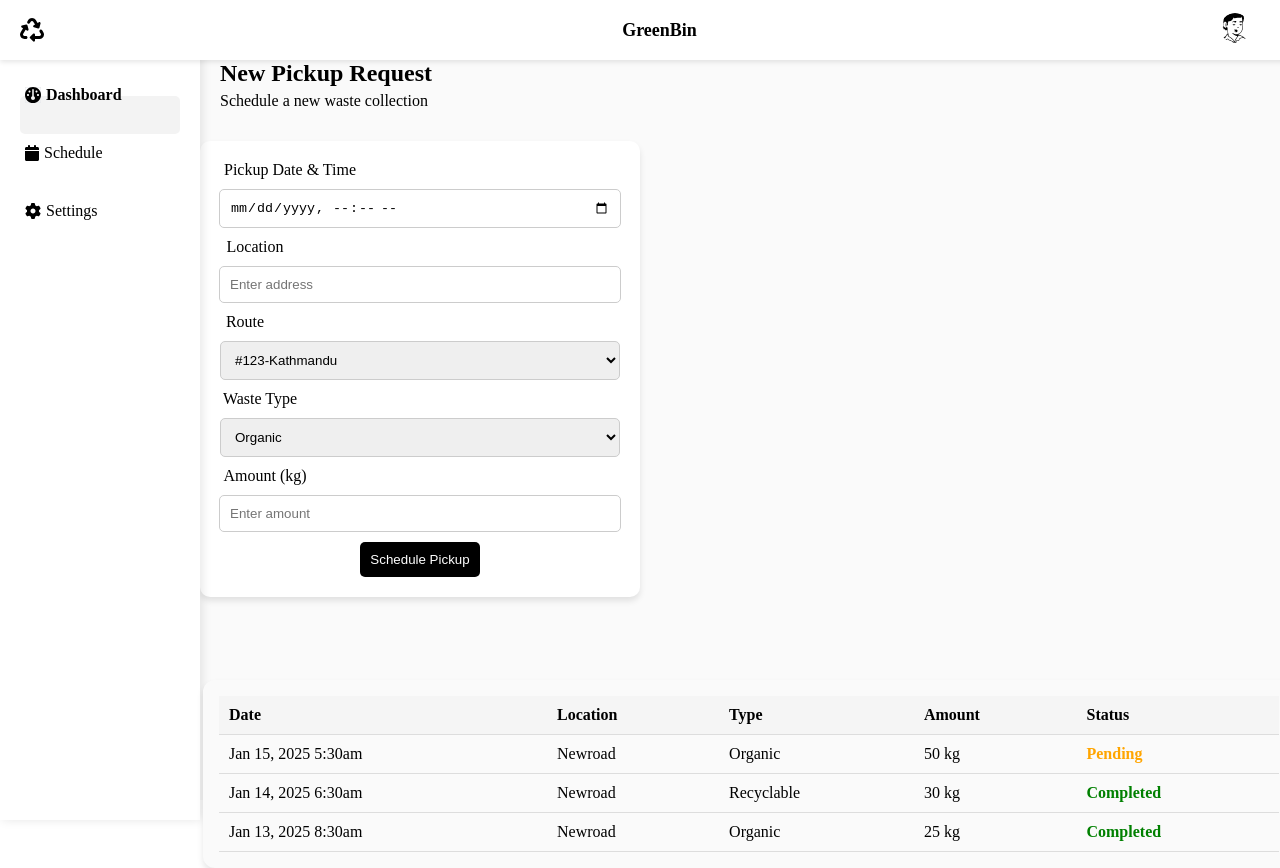
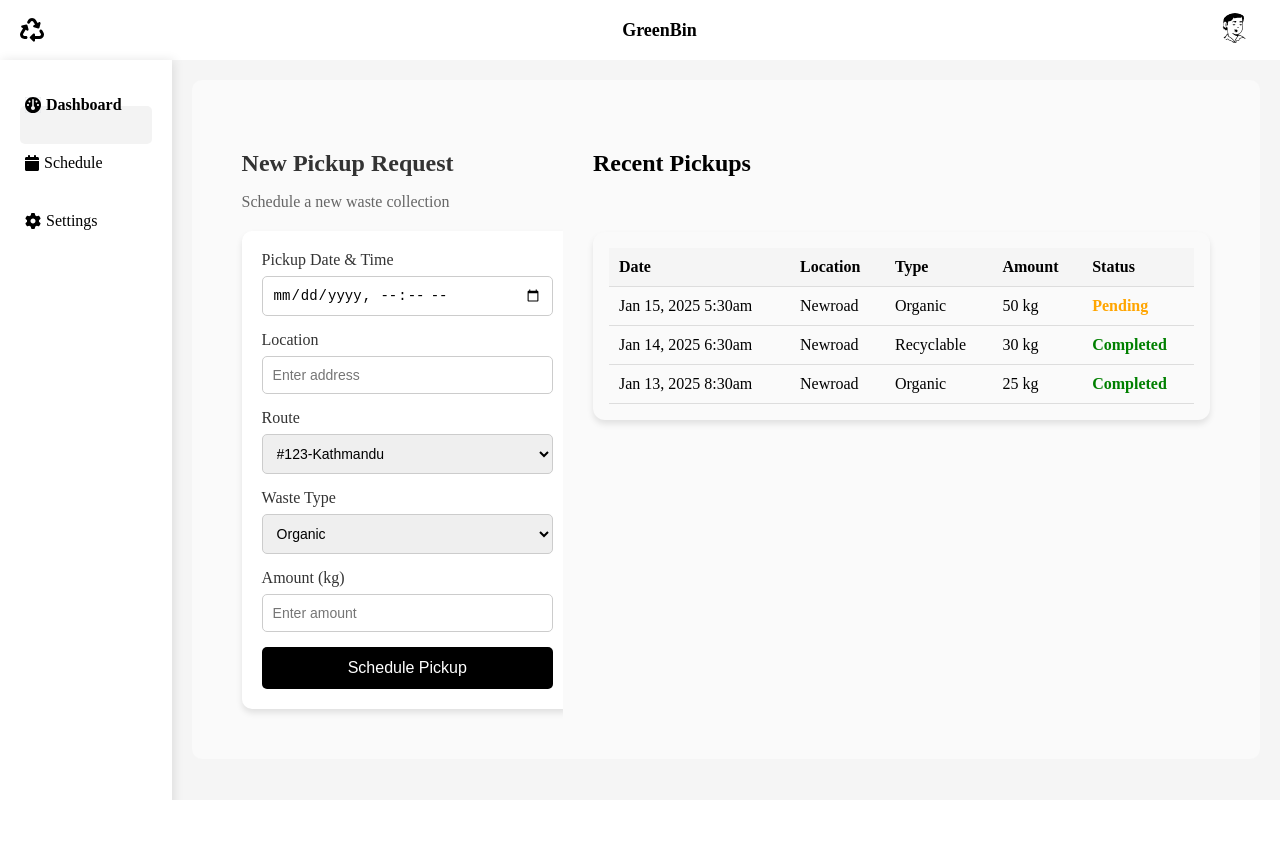
Before and after one commit to DibuBaj/WMS-Frontend, a React (Vite) app: page /userdashboard in a window 1280 px wide. After the commit the page ends 800 px from the top, so only its background shows below. Built offline with nearby package versions, Linux system fonts and the light colour scheme.

Commit message:
User Dashboard Fixes

```diff
--- /dev/null
+++ b/src/components/Userdashboard/Dashboard/Dashboard.css
@@ -0,0 +1,22 @@
+.user-dashboard {
+  display: flex;
+  min-height: 100vh;
+  background-color: #f5f5f5;
+}
+
+.dashboard-wrapper {
+  background-color: rgb(250, 250, 250);
+  border-radius: 10px;
+  padding: 20px;
+  width: 100%;
+  height: 100%;
+  display: flex;
+  margin:20px;
+  justify-content: space-between;
+}
+
+@media (max-width: 768px) {
+  .dashboard-wrapper {
+    flex-direction: column;
+  }
+}
--- a/src/components/Userdashboard/Dashboard/Pickup.css
+++ b/src/components/Userdashboard/Dashboard/Pickup.css
@@ -1,28 +1,27 @@
 .pickup-container {
-    background-color: rgb(250, 250, 250);
+
   padding: 30px;
-    border-radius: 10px;
-    min-height: 100vh;
-    padding-left: 200px;
+  max-width: 420px;
+  flex: 1;
+  overflow-y: auto;
 }
 
 .Maintext {
-    position: relative;
-    padding-top: 10px;
-    left: 20px;
+  margin-bottom: 5px;
+  color: #333;
 }
 
 .subtext {
-    position: relative;
-    top: -15px;
-    left: 20px;
+  color: #666;
+  margin-bottom: 20px;
 }
+
 .pickup-form {
   display: flex;
   flex-direction: column;
-    align-items: center;
+  align-items: flex-start;
   justify-content: center;
-    gap: 10px;
+  gap: 15px;
   max-width: 400px;
   width: 100%;
   background: white;
@@ -31,48 +30,78 @@
   box-shadow: 0px 4px 6px rgba(0, 0, 0, 0.1);
 }
 
-  .pickup-input{
-    width: 95%;
+.pickup-input {
+  width: 100%;
   padding: 10px;
   border: 1px solid #ccc;
   border-radius: 5px;
+  font-size: 14px;
+  box-sizing: border-box;
 }
+
 .pickup-select {
   width: 100%;
   padding: 10px;
   border: 1px solid #ccc;
   border-radius: 5px;
+  font-size: 14px;
+  box-sizing: border-box;
 }
 
 .pickup-button {
   background-color: black;
   color: white;
-    padding: 10px;
+  padding: 12px 24px;
   border: none;
   border-radius: 5px;
   cursor: pointer;
+  width: 100%;
+  font-size: 16px;
+  transition: background-color 0.3s ease;
 }
 
 .pickup-button:hover {
   background-color: darkgray;
 }
+
+.form-group {
+  width: 100%;
+  display: flex;
+  flex-direction: column;
+  gap: 5px;
+}
+
+.form-label {
+  font-weight: 500;
+  color: #333;
+  margin-bottom: 2px;
+}
+
 .Textt-pickup{
   position: relative;
   right: 130px;
 }
+
 .Textt-location{
   position: relative;
   right: 165px;
 }
+
 .Textt-route{
   position: relative;
   right: 175px;
 }
+
 .Textt-type{
   position: relative;
   right: 160px;
 }
+
 .Textt-amount{
   position: relative;
   right: 155px;
 }
+.recent-pickups-wrapper{
+  padding: 30px;
+  width: 60%;
+}
--- a/src/components/Userdashboard/Dashboard/Recentpickup.css
+++ b/src/components/Userdashboard/Dashboard/Recentpickup.css
@@ -1,78 +1,16 @@
-/*
-.recent-pickups {
-    margin-top: 24px;
-    padding: 16px;
-    background:  rgb(250, 250, 250);
-    border-radius: 12px;
-    box-shadow: 0 4px 6px rgba(0, 0, 0, 0.1);
 
-    width: 100%;
-    position: absolute;
-    left: 203px;
-    max-width: 1380px;
-    margin: 0 auto;
-    overflow-x: hidden;
-    top: 680px;
-  }
-.Recenttext{
-    position: absolute;
-    left: 220px;
-    bottom: 10px;
-}
-
-  .recent-pickups h2 {
-    font-size: 18px;
-    font-weight: bold;
-    margin-bottom: 12px;
-  }
-
-  .recent-pickups table {
-    width: 100%;
-    border-collapse: collapse;
-  }
-
-  .recent-pickups th,
-  .recent-pickups td {
-    padding: 10px;
-    text-align: left;
-    border-bottom: 1px solid #ddd;
-  }
-
-  .recent-pickups th {
-    background-color: #f5f5f5;
-  }
-
-  .status-pending {
-    color: #f59e0b;
-    font-weight: bold;
-  }
-
-  .status-completed {
-    color: #10b981;
-    font-weight: bold;
-  }
-   */
 
    .recent-pickups {
-    margin-top: 24px;
+    margin-top: 55px;
     padding: 16px;
     background: rgb(250, 250, 250);
     border-radius: 12px;
     box-shadow: 0 4px 6px rgba(0, 0, 0, 0.1);
-    overflow: hidden; /* Prevents unnecessary scrolling */
-    width: calc(100% - 203px); /* Dynamically adjusts width to fit within viewport */
-    position: absolute;
-    left: 203px;
+
+
     max-width: 1060px; /* Adjust based on your design */
-    margin: 0 auto;
-    overflow-x: hidden;
-    top: 680px;
 }
-.Recenttext {
-    position: absolute;
-    left: 220px;
-    bottom: 10px;
-}
+
 
 .recent-pickups h2 {
     font-size: 18px;
--- a/src/components/Userdashboard/Dashboard/Recentpickup.jsx
+++ b/src/components/Userdashboard/Dashboard/Recentpickup.jsx
@@ -10,7 +10,7 @@ const RecentPickups = [
 
 const Recentpickup = () => {
   return (
-    <>
+    <div className="recent-pickups-wrapper">
     <h2 className="Recenttext">Recent Pickups</h2>
     <div className="recent-pickups">
 
@@ -39,7 +39,7 @@ const Recentpickup = () => {
         </tbody>
       </table>
     </div>
-    </>
+    </div>
   );
 };
 
--- a/src/components/Userdashboard/Dashboard/pickup.jsx
+++ b/src/components/Userdashboard/Dashboard/pickup.jsx
@@ -1,38 +1,106 @@
-import React from 'react';
+import React, { useState } from 'react';
 import "./Pickup.css";
 
 const Pickup = () => {
+  const [formData, setFormData] = useState({
+    dateTime: '',
+    location: '',
+    route: '#123-Kathmandu',
+    wasteType: 'Organic',
+    amount: ''
+  });
+
+  const handleChange = (e) => {
+    const { name, value } = e.target;
+    setFormData(prev => ({
+      ...prev,
+      [name]: value
+    }));
+  };
+
+  const handleSubmit = (e) => {
+    e.preventDefault();
+    // Handle form submission here
+    console.log('Form submitted:', formData);
+  };
+
   return (
-    <>
     <div className="pickup-container">
       <h2 className='Maintext'>New Pickup Request</h2>
       <p className='subtext'>Schedule a new waste collection</p>
       <div>
-          <form className="pickup-form">
-            <label  className='Textt-pickup'>Pickup Date & Time</label>
-            <input type="datetime-local" className="pickup-input" />
+        <form className="pickup-form" onSubmit={handleSubmit}>
+          <div className="form-group">
+            <label className="form-label">Pickup Date & Time</label>
+            <input
+              type="datetime-local"
+              name="dateTime"
+              value={formData.dateTime}
+              onChange={handleChange}
+              className="pickup-input"
+              required
+            />
+          </div>
 
-            <label className='Textt-location'>Location</label>
-            <input type="text" placeholder="Enter address" className="pickup-input" />
+          <div className="form-group">
+            <label className="form-label">Location</label>
+            <input
+              type="text"
+              name="location"
+              value={formData.location}
+              onChange={handleChange}
+              placeholder="Enter address"
+              className="pickup-input"
+              required
+            />
+          </div>
 
-            <label className='Textt-route'>Route</label>
-            <select className="pickup-select">
-              <option>#123-Kathmandu</option>
+          <div className="form-group">
+            <label className="form-label">Route</label>
+            <select
+              name="route"
+              value={formData.route}
+              onChange={handleChange}
+              className="pickup-select"
+              required
+            >
+              <option value="#123-Kathmandu">#123-Kathmandu</option>
             </select>
+          </div>
 
-            <label className='Textt-type'>Waste Type</label>
-            <select className="pickup-select">
-              <option>Organic</option>
+          <div className="form-group">
+            <label className="form-label">Waste Type</label>
+            <select
+              name="wasteType"
+              value={formData.wasteType}
+              onChange={handleChange}
+              className="pickup-select"
+              required
+            >
+              <option value="Organic">Organic</option>
+              <option value="Recyclable">Recyclable</option>
+              <option value="Non-Recyclable">Non-Recyclable</option>
             </select>
+          </div>
 
-            <label className='Textt-amount'>Amount (kg)</label>
-            <input type="number" placeholder="Enter amount" className="pickup-input" />
+          <div className="form-group">
+            <label className="form-label">Amount (kg)</label>
+            <input
+              type="number"
+              name="amount"
+              value={formData.amount}
+              onChange={handleChange}
+              placeholder="Enter amount"
+              className="pickup-input"
+              min="1"
+              required
+            />
+          </div>
 
           <button type="submit" className="pickup-button">Schedule Pickup</button>
         </form>
       </div>
     </div>
-    </>
   );
 };
 
--- /dev/null
+++ b/src/components/Userdashboard/Navbar/Header.jsx
@@ -0,0 +1,61 @@
+import React, { useState, useEffect } from "react";
+import { NavLink } from "react-router-dom";
+import "./Sidebar.css";
+import Recycle from "../../../assets/Recycle.svg";
+import Adminlogo from "../../../assets/Adminlogo.svg"; // Profile image
+import logout from "../../../assets/logout.png" // Logout icon
+import SettingsIcon from "../../../assets/Settings.svg"; // Settings icon
+
+const Header = () => {
+  const [showDropdown, setShowDropdown] = useState(false);
+
+  // Toggle dropdown menu on clicking profile icon
+  const toggleDropdown = () => {
+    setShowDropdown(!showDropdown);
+  };
+
+  // Close dropdown when clicking outside
+  useEffect(() => {
+    const handleClickOutside = (event) => {
+      if (!event.target.closest(".profile-container")) {
+        setShowDropdown(false);
+      }
+    };
+
+    document.addEventListener("click", handleClickOutside);
+    return () => {
+      document.removeEventListener("click", handleClickOutside);
+    };
+  }, []);
+
+  return (
+    <div className="header">
+      {/* Top Navbar */}
+      <div className="top-navbar">
+        <img src={Recycle} alt="GreenBin Logo" className="sidebar-logo" />
+        <span className="GreenBinText">GreenBin</span>
+
+        {/* Profile Icon with Dropdown */}
+        <div className="profile-container" onClick={toggleDropdown}>
+          <img src={Adminlogo} alt="Profile" className="profile-icon" />
+
+          {/* Dropdown Menu (Only visible when showDropdown is true) */}
+          {showDropdown && (
+            <div className="dropdown-menu">
+              <NavLink to="/settings" className="dropdown-item">
+                <img src={SettingsIcon} alt="Settings" className="dropdown-icon" />
+                Settings
+              </NavLink>
+              <NavLink to="/signin" className="dropdown-item">
+                <img src={logout} alt="Logout" className="dropdown-icon" />
+                Logout
+              </NavLink>
+            </div>
+          )}
+        </div>
+      </div>
+    </div>
+  );
+};
+
+export default Header;
--- a/src/components/Userdashboard/Navbar/Sidebar.css
+++ b/src/components/Userdashboard/Navbar/Sidebar.css
@@ -1,9 +1,6 @@
 
  /* Top Navbar */
 .top-navbar {
-  position: fixed;
-  top: 0;
-  left: 0;
   width: 100%;
   height: 40px;
   background-color: white;
@@ -35,9 +32,6 @@
 
 /* Sidebar */
 .sidebar {
-  position: fixed;
-  left: 0;
-  top: 50px; /* Adjust for top navbar height */
   width: 200px;
   height: calc(100vh - 50px);
   background-color: #fff;
--- a/src/pages/Userdashboard.jsx
+++ b/src/pages/Userdashboard.jsx
@@ -2,18 +2,22 @@ import React from "react";
 import Sidebar from "../components/Userdashboard/Navbar/Sidebar.jsx";
 import Pickup from "../components/Userdashboard/Dashboard/Pickup.jsx";
 import Recentpickup from "../components/Userdashboard/Dashboard/Recentpickup.jsx";
+import Header from "../components/Userdashboard/Navbar/Header.jsx";
+import "../components/Userdashboard/Dashboard/Dashboard.css";
 
-
-const Userdashboard =()=>{
+const Userdashboard = () => {
   return (
     <>
-    <Sidebar/>
-    <Pickup/>
-    <Recentpickup/>
+      <Header />
+      <div className="user-dashboard">
+        <Sidebar />
+        <div className="dashboard-wrapper">
+          <Pickup />
+          <Recentpickup />
+        </div>
+      </div>
     </>
-
-
-  )
+  );
 };
 
 export default Userdashboard;
```
Also changed, not shown: src/components/Userdashboard/Navbar/Sidebar.jsx (+1 -85 lines). Lines whose indentation alone changed are shown as unchanged.
